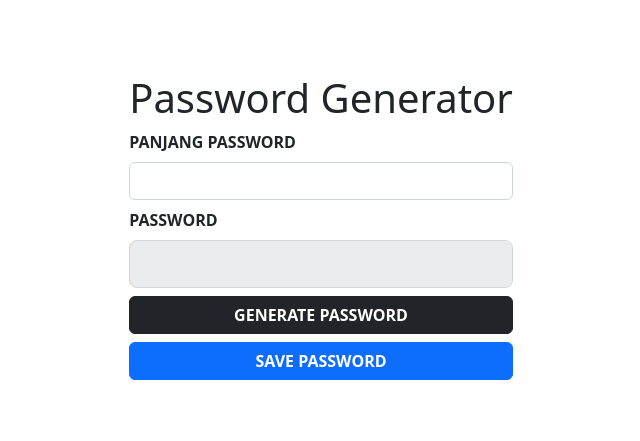
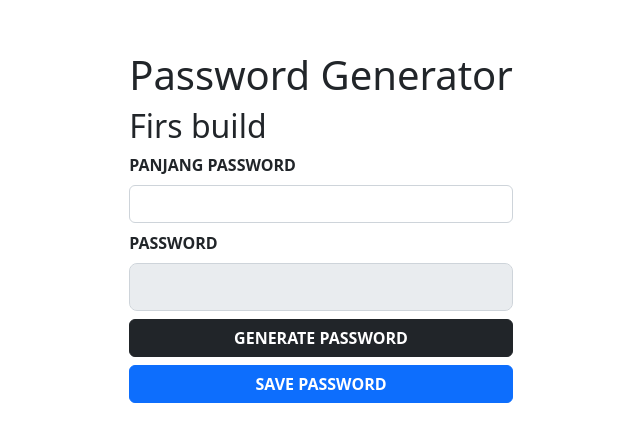
Before and after one commit to ammarkhocan/password-generator, a plain HTML site: page index.html in a window 1280 px wide. Shown: the part 173-614 px from the top of the page, without its empty margins (319-959 px from the left). Drawn offline with nearby package versions, Linux system fonts and the light colour scheme.

Commit message:
Menambahkan h2 pada baris 20

```diff
--- a/index.html
+++ b/index.html
@@ -17,6 +17,7 @@
     >
       <div class="d-flex flex-column">
         <h1>Password Generator</h1>
+        <h2>Firs build</h2>
         <div class="d-flex flex-column gap-2">
           <label for="passwordLength" class="text-uppercase fw-bold"
             >Panjang Password</label
```
